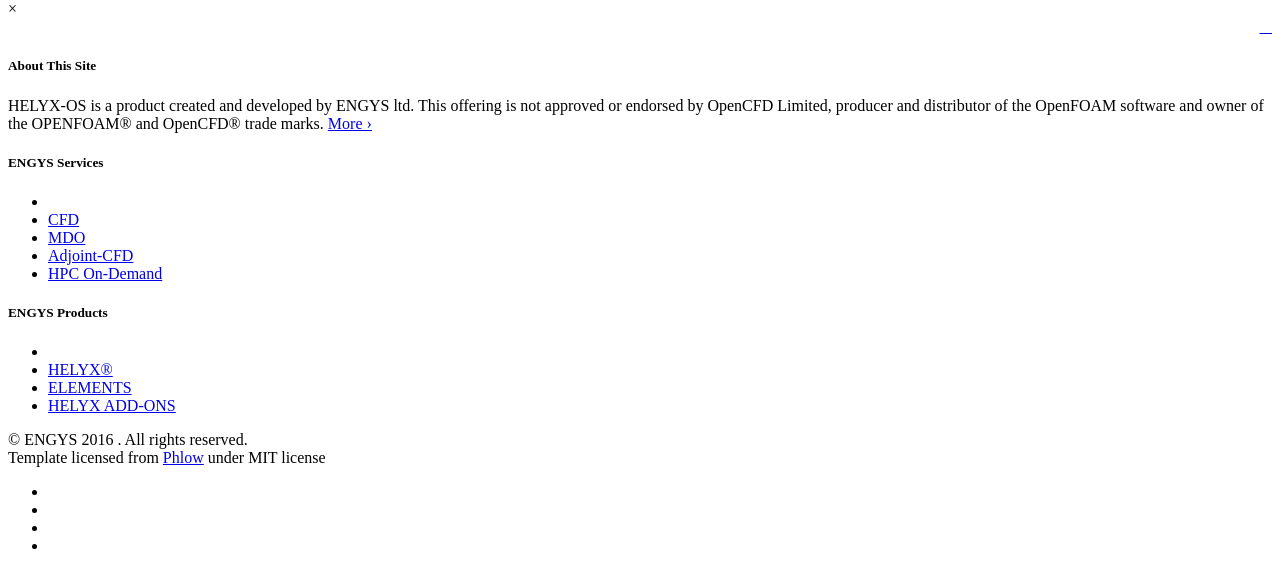
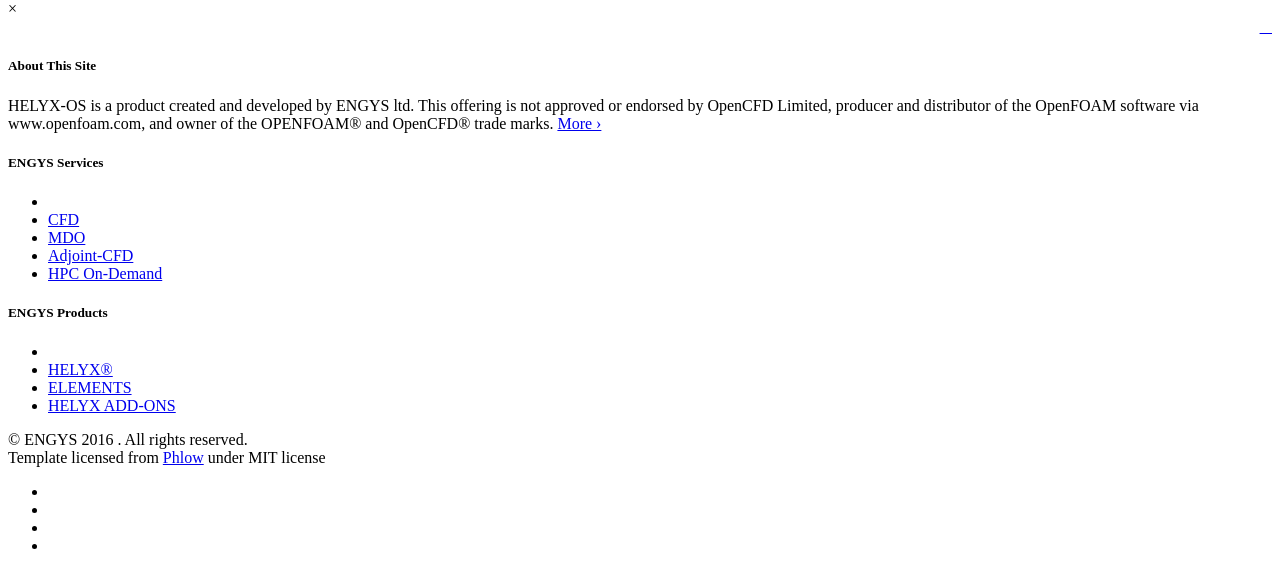
Before and after one commit to ENGYS/HELYX-OS, a Jekyll site: the page built from pages/pages-root-folder/index.md, in a window 1280 px wide and 900 px high, scrolled down 3106 px, cut to the strip 329-900 px from the top of the window. Built offline with Jekyll 4.4.1, drawn with Linux system fonts in a browser that asks for light colours.

Commit message:
Update _config.yml

```diff
--- a/_config.yml
+++ b/_config.yml
@@ -16,7 +16,7 @@
 
 
 # The description is used on homepage and in the footer to quickly describe your website. Use a maximum of 150 characters for SEO-purposes.
-description: "HELYX-OS is a product created and developed by ENGYS ltd. This offering is not approved or endorsed by OpenCFD Limited, producer and distributor of the OpenFOAM software and owner of the OPENFOAM® and OpenCFD® trade marks."
+description: "HELYX-OS is a product created and developed by ENGYS ltd. This offering is not approved or endorsed by OpenCFD Limited, producer and distributor of the OpenFOAM software via www.openfoam.com, and owner of the OPENFOAM® and OpenCFD®  trade marks."
 
 # Main author of the website
 # See > authors.yml
```
